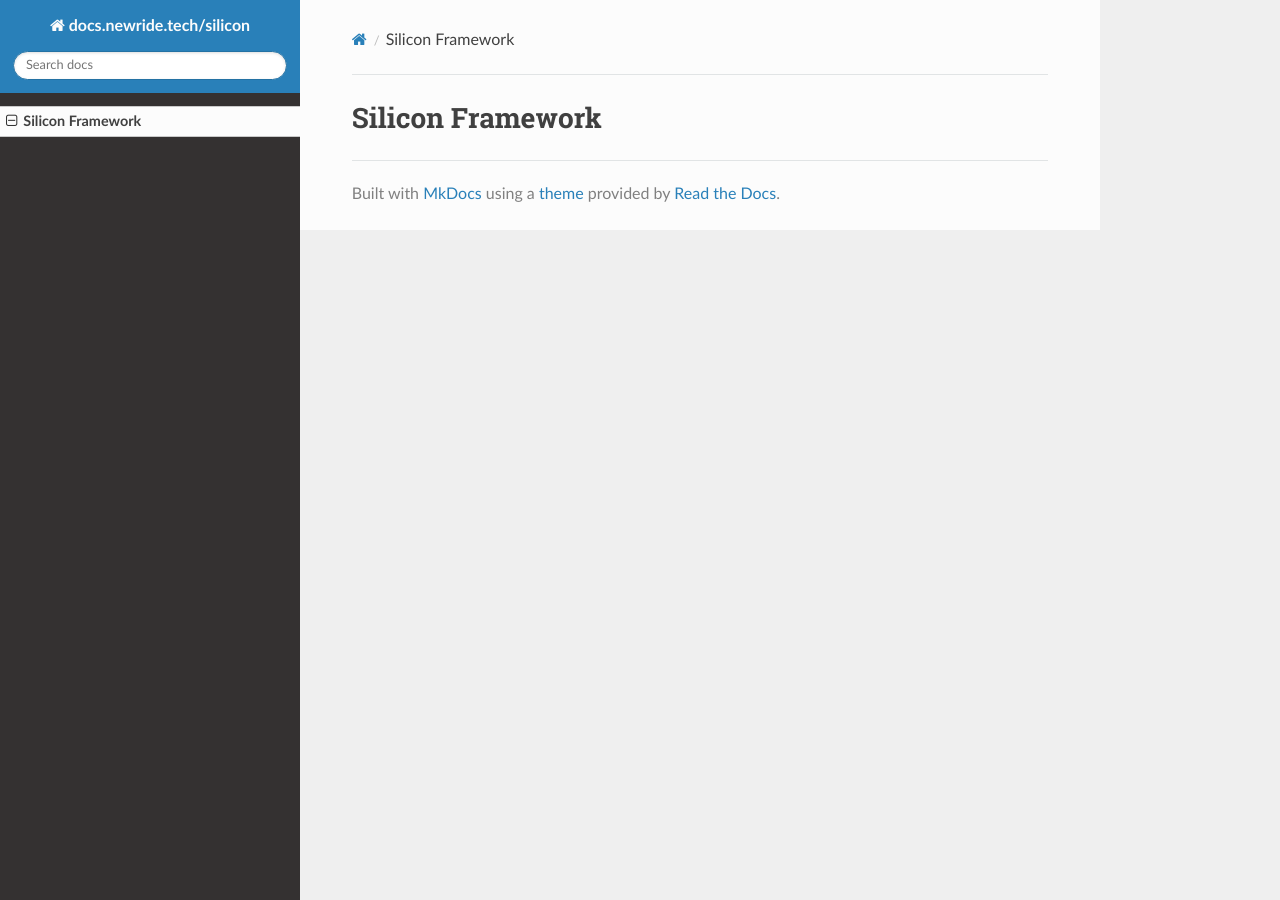
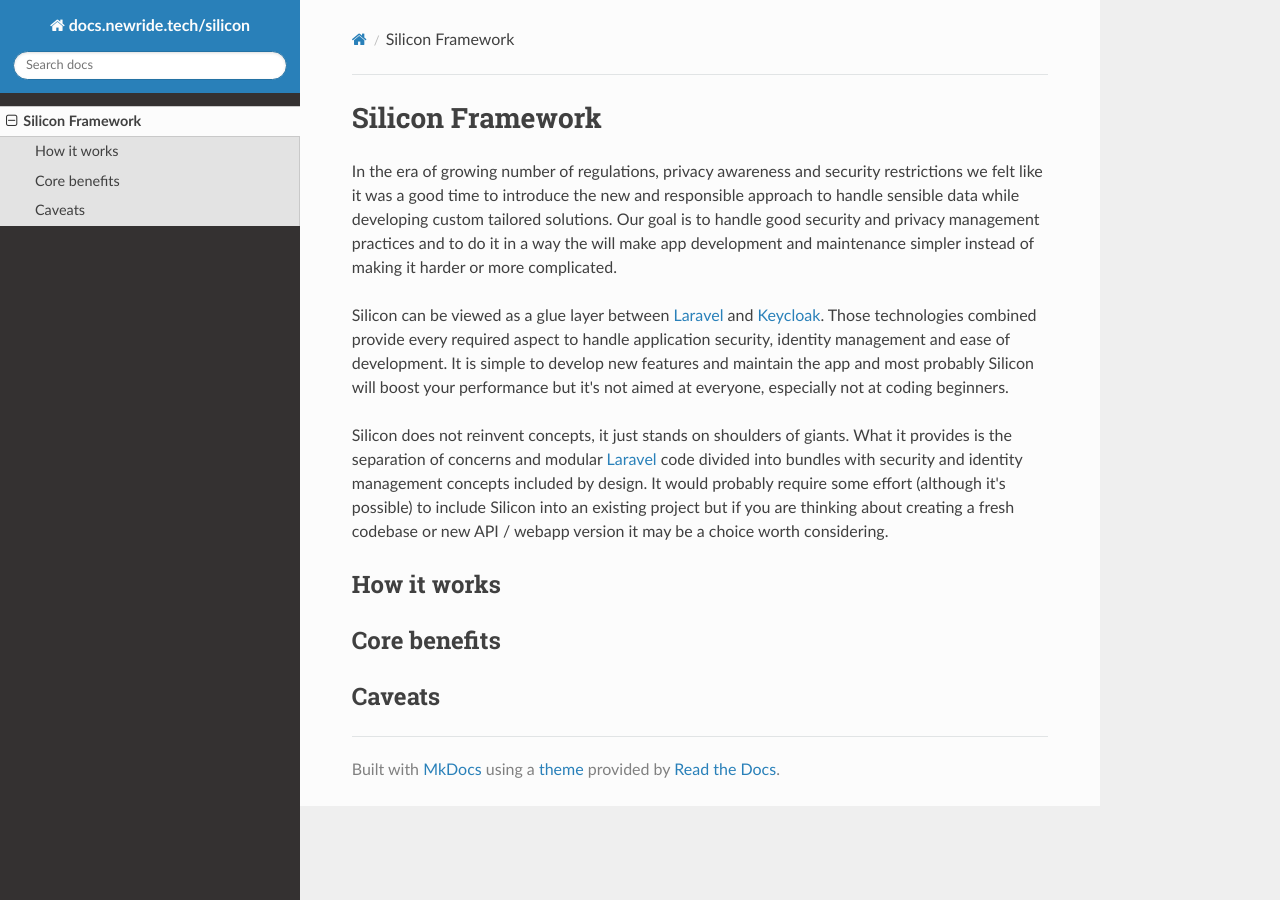
Before and after one commit to newridetech/silicon, an MkDocs documentation site: the page built from docs/index.md, in a window 1280 px wide. Built offline with MkDocs 1.6.1, drawn with Linux system fonts in a browser that asks for light colours; nearby versions of some CDN libraries.

```diff
--- a/docs/index.md
+++ b/docs/index.md
@@ -1 +1,29 @@
 # Silicon Framework
+
+In the era of growing number of regulations, privacy awareness and security
+restrictions we felt like it was a good time to introduce the new and
+responsible approach to handle sensible data while developing custom tailored
+solutions. Our goal is to handle good security and privacy management practices
+and to do it in a way the will make app development and maintenance simpler
+instead of making it harder or more complicated.
+
+Silicon can be viewed as a glue layer between [Laravel](https://laravel.com/)
+and [Keycloak](https://www.keycloak.org). Those technologies combined
+provide every required aspect to handle application security, identity
+management and ease of development. It is simple to develop new features and
+maintain the app and most probably Silicon will boost your performance but
+it's not aimed at everyone, especially not at coding beginners.
+
+Silicon does not reinvent concepts, it just stands on shoulders of giants.
+What it provides is the separation of concerns and modular
+[Laravel](https://laravel.com/) code divided into bundles with security and
+identity management concepts included by design. It would probably require
+some effort (although it's possible) to include Silicon into an existing
+project but if you are thinking about creating a fresh codebase or new API /
+webapp version it may be a choice worth considering.
+
+## How it works
+
+## Core benefits
+
+## Caveats
```
Also changed, not shown: README.md (+20 -8 lines).
